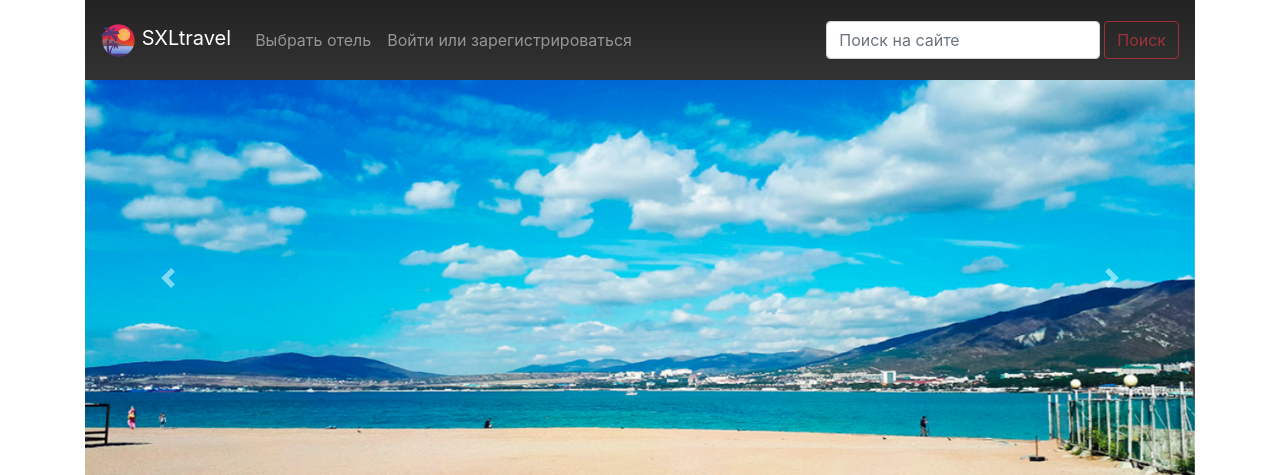
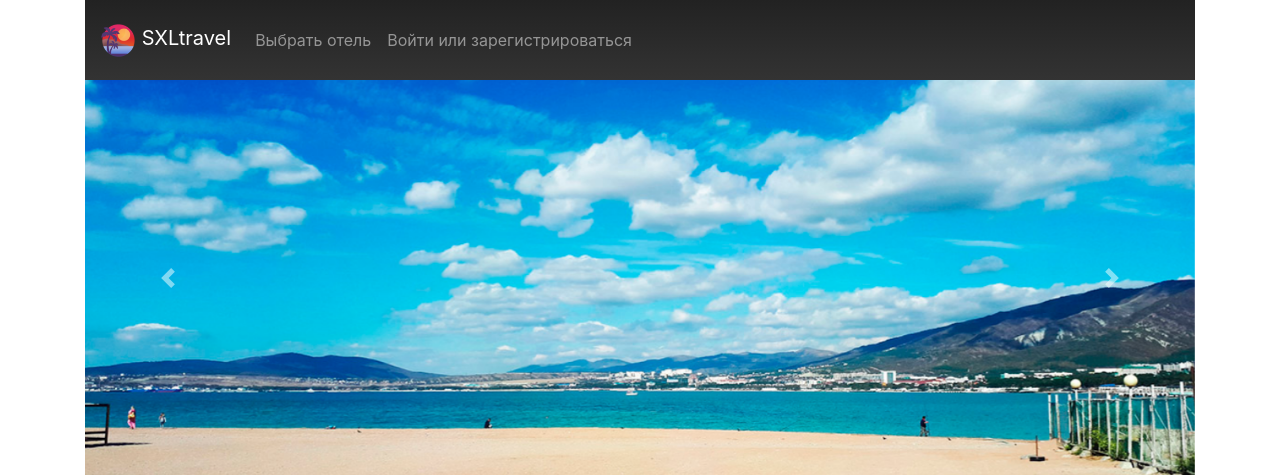
Before and after one commit to SersonXL/market_prj, a Django app: page / in a window 1280 px wide. Shown: the top 475 px of the page. Run offline with Django 3.2, Linux system fonts and the light colour scheme; some libraries are stand-ins or nearby versions.

Commit message:
руссификация + убрал кнопку поиска

```diff
--- a/authapp/models.py
+++ b/authapp/models.py
@@ -6,7 +6,7 @@ from django.contrib.auth.models import AbstractUser
 
 class TravelUser(AbstractUser):
     id = models.BigAutoField(primary_key=True)
-    avatar = models.ImageField(verbose_name='аватарка', upload_to='users_avatars', blank=True)
+    avatar = models.ImageField(verbose_name='аватар', upload_to='users_avatars', blank=True)
     age = models.PositiveIntegerField(verbose_name='возраст', default=18)
 
 
--- a/mainapp/templates/mainapp/includes/inc_menu.html
+++ b/mainapp/templates/mainapp/includes/inc_menu.html
@@ -48,18 +48,11 @@
                        href="{% url 'auth:login' %}">Войти или зарегистрироваться</a>
                 </li>
                 {% endif %}
-                </li>
+
 
 
             </ul>
-            <form class="form-inline my-2 my-lg-0">
-                <input class="form-control mr-sm-1 " action="{% url 'acc:index' %}"
-                       type="search" placeholder="Поиск на сайте" aria-label="Search"
-                       name="search">
-                <button class="btn btn-outline-danger my-2 my-sm-0 disabled"
-                        type="submit">Поиск
-                </button>
-            </form>
+
 
         </div>
     </nav>
--- a/market_prj/settings.py
+++ b/market_prj/settings.py
@@ -107,7 +107,7 @@ AUTH_PASSWORD_VALIDATORS = [
 # Internationalization
 # https://docs.djangoproject.com/en/3.0/topics/i18n/
 
-LANGUAGE_CODE = 'en-us'
+LANGUAGE_CODE = 'ru'
 
 TIME_ZONE = 'UTC'
 
```
Also changed, not shown: media/accommodation_img/Blu_Monkey_Hub_and_Hotel_Phuket.png (added), media/accommodation_img/Chebotarev.png (added), media/accommodation_img/Eftalia_Downtown_Hotel.png (added), media/accommodation_img/Mercure_Gold_Hotel_Al_Mina_Road_Dubai.png (added), media/accommodation_img/Oya_Boutique_Hotel__Suites.png (added), media/accommodation_img/Ramada_by_Wyndham_Abu_Dhabi_Corniche.png (added), media/accommodation_img/Red_Castle_Hotel.png (added), media/accommodation_img/The_Gold_Coast.png (added), media/accommodation_img/The_Pineapple_Hotel.png (added), media/accommodation_img/aspen.png (added), media/accommodation_img/nova_gold.png (added), 1 other file.
